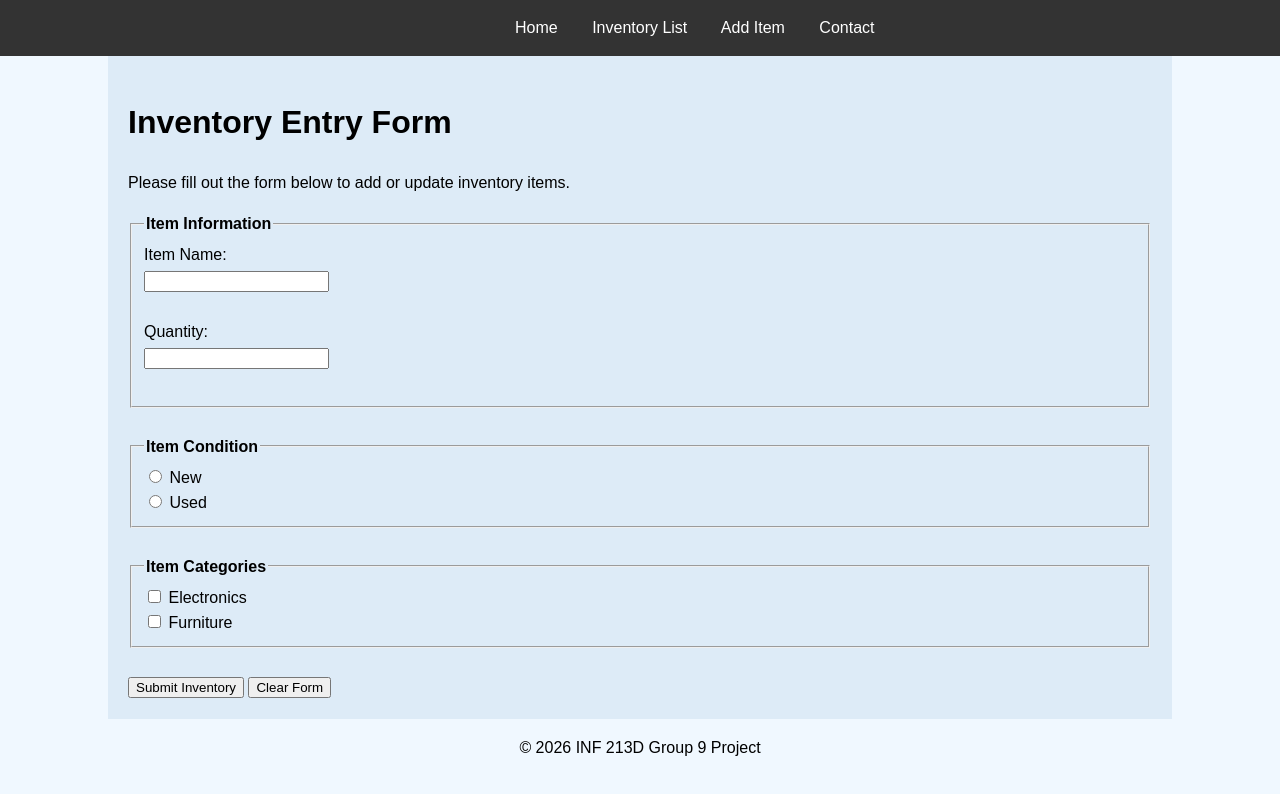
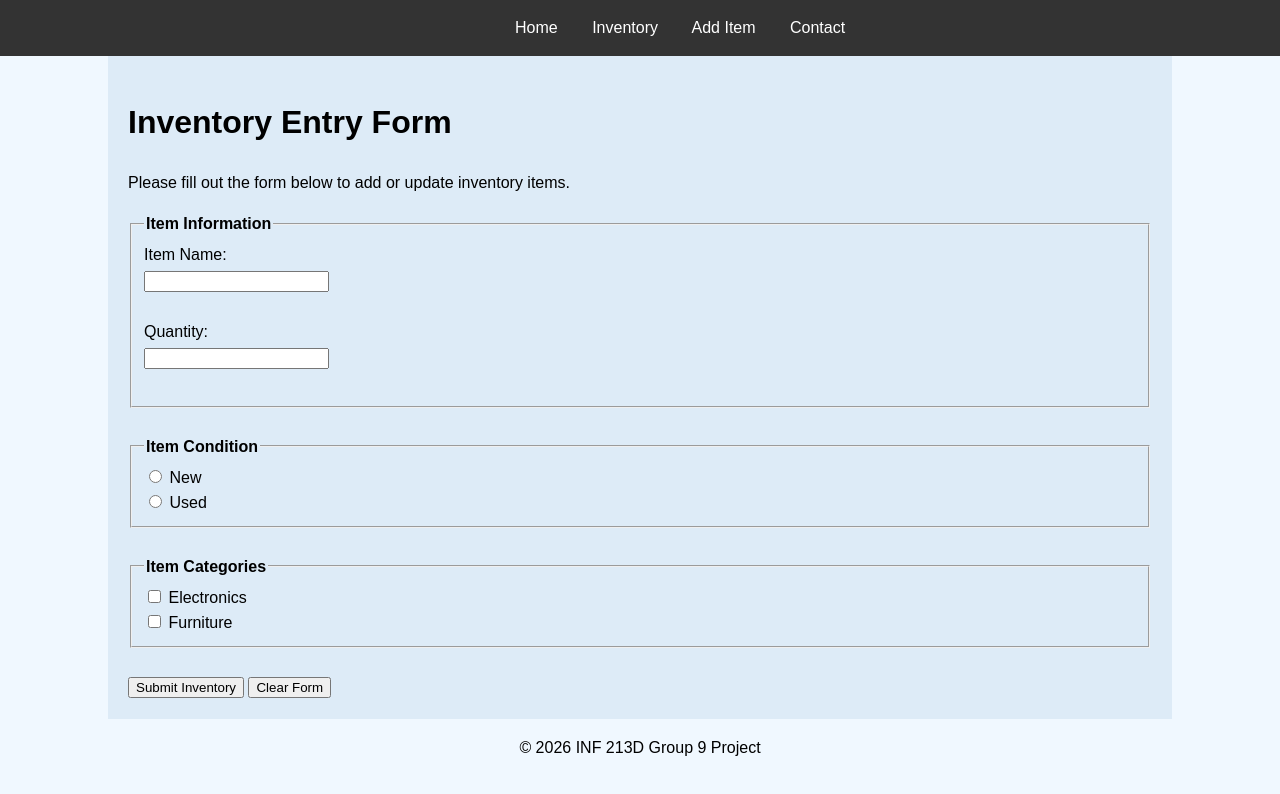
Before and after one commit to Jamalclinton/group9inventory, a plain HTML site: page Inventory_Form_Page.html in a window 1280 px wide. Drawn offline with Linux system fonts and the light colour scheme.

Commit message:
Fix HTML formatting issues in Inventory Form page

```diff
--- a/Inventory_Form_Page.html
+++ b/Inventory_Form_Page.html
@@ -12,7 +12,7 @@
      <header>
     <nav>
         <a class="first" href="index.html">Home</a>
-        <a href="Inventory.html">Inventory List</a>
+        <a href="Inventory.html">Inventory</a>
         <a href="Inventory_Form_Page.html">Add Item</a>
         <a href="Contact.html">Contact</a>
     </nav>
```
